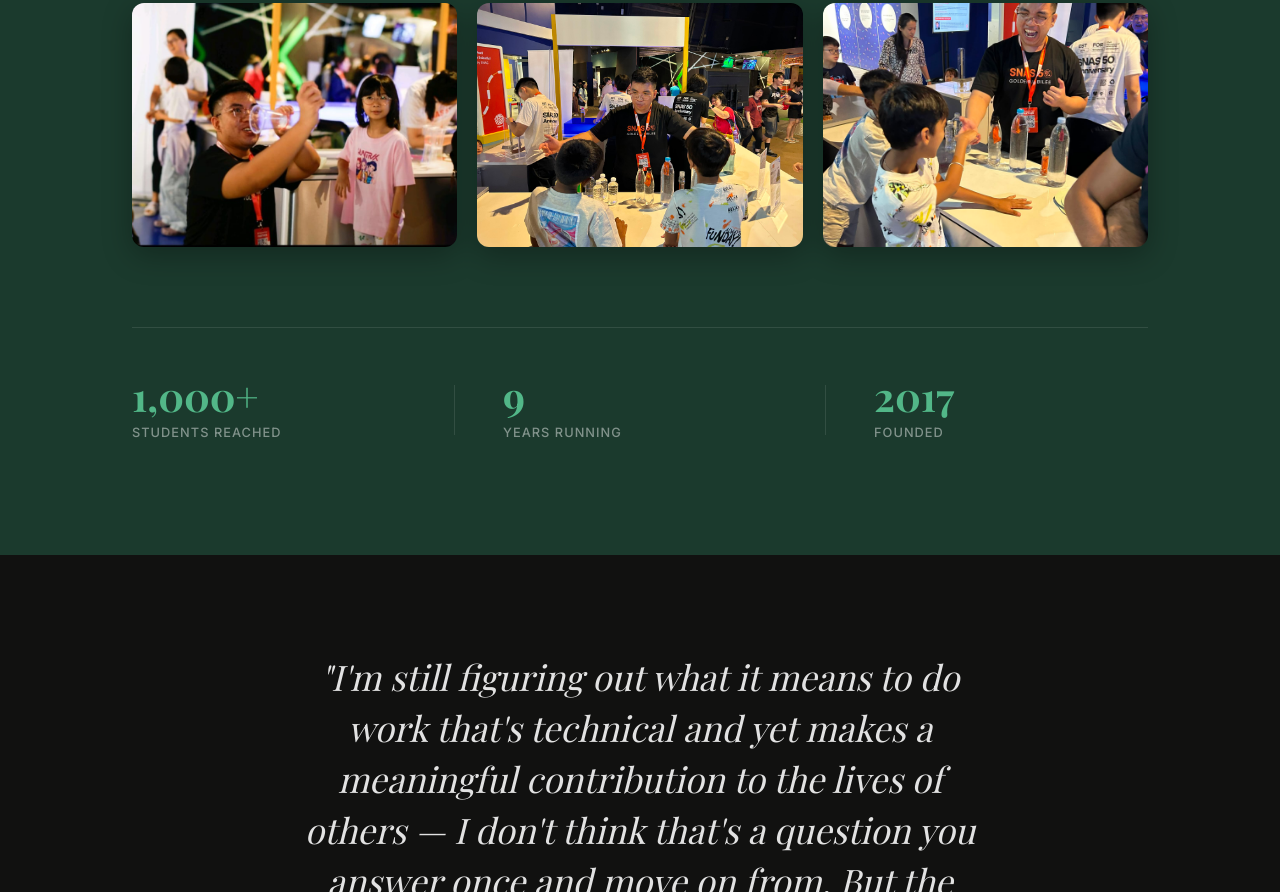
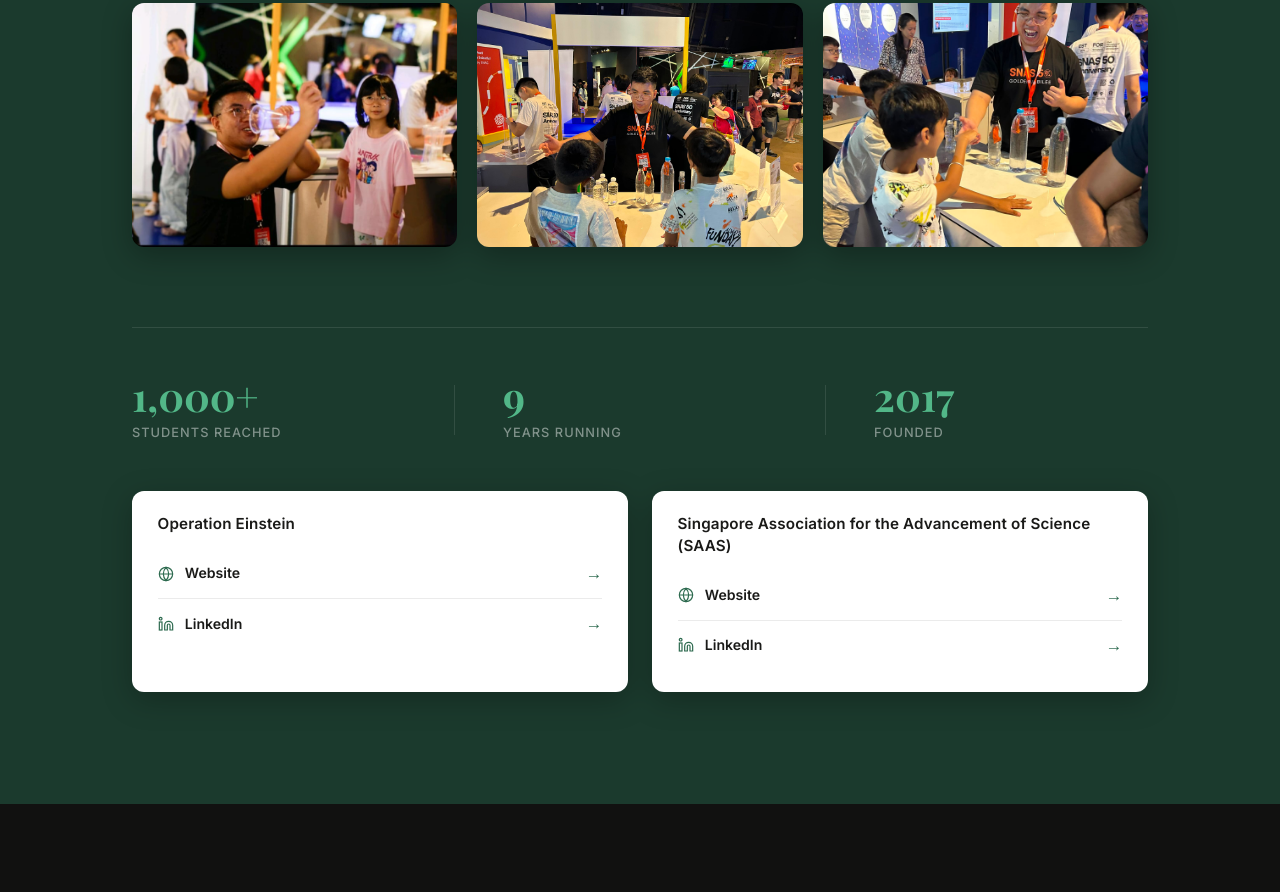
Before and after one commit to bryansowmiaoxuan/bryan-sow-personal-website, a plain HTML site: page index.html in a window 1280 px wide. Shown: the part 7697-8589 px from the top of the page. Drawn offline with nearby package versions, Linux system fonts and the light colour scheme; a web font is replaced by a local one.

Commit message:
Add Operation Einstein and SAAS website/LinkedIn links
Spell out SAAS's full name in the intro badge, and add a link-card
component to the Operation Einstein section pointing to both orgs'
websites and LinkedIn pages. Styled to match the existing paper-link
pattern (white card, green accents, arrow affordance) so external
links read consistently across the site.

Co-Authored-By: Claude Sonnet 5 <noreply@anthropic.com>

```diff
--- a/index.html
+++ b/index.html
@@ -346,7 +346,7 @@
           <p class="oe-tagline">
             Hands-on, exploratory STEM education for kids who deserve it most.
           </p>
-          <span class="oe-badge">Now part of SAAS — building towards a flagship programme</span>
+          <span class="oe-badge">Now part of the Singapore Association for the Advancement of Science (SAAS) — building towards a flagship programme</span>
         </div>
         <img
           src="images_videos/Operation Einstein Logo.png"
@@ -462,6 +462,39 @@
           <span class="oe-stat-label">Founded</span>
         </div>
       </div>
+
+      <div class="oe-link-groups fade-up delay-3">
+        <div class="link-card">
+          <h4 class="link-card-title">Operation Einstein</h4>
+          <div class="link-card-rows">
+            <a href="https://operationeinstein.wixsite.com/einstein" class="link-row" target="_blank" rel="noopener">
+              <svg width="16" height="16" viewBox="0 0 24 24" fill="none" stroke="currentColor" stroke-width="1.8"><circle cx="12" cy="12" r="10"/><path d="M2 12h20M12 2a15.3 15.3 0 0 1 4 10 15.3 15.3 0 0 1-4 10 15.3 15.3 0 0 1-4-10 15.3 15.3 0 0 1 4-10z"/></svg>
+              <span>Website</span>
+              <span class="link-row-arrow">→</span>
+            </a>
+            <a href="https://www.linkedin.com/company/operation-einstein/" class="link-row" target="_blank" rel="noopener">
+              <svg width="16" height="16" viewBox="0 0 24 24" fill="none" stroke="currentColor" stroke-width="1.8"><path d="M16 8a6 6 0 0 1 6 6v7h-4v-7a2 2 0 0 0-2-2 2 2 0 0 0-2 2v7h-4v-7a6 6 0 0 1 6-6z"/><rect x="2" y="9" width="4" height="12"/><circle cx="4" cy="4" r="2"/></svg>
+              <span>LinkedIn</span>
+              <span class="link-row-arrow">→</span>
+            </a>
+          </div>
+        </div>
+        <div class="link-card">
+          <h4 class="link-card-title">Singapore Association for the Advancement of Science (SAAS)</h4>
+          <div class="link-card-rows">
+            <a href="https://snas.org.sg/members/saas" class="link-row" target="_blank" rel="noopener">
+              <svg width="16" height="16" viewBox="0 0 24 24" fill="none" stroke="currentColor" stroke-width="1.8"><circle cx="12" cy="12" r="10"/><path d="M2 12h20M12 2a15.3 15.3 0 0 1 4 10 15.3 15.3 0 0 1-4 10 15.3 15.3 0 0 1-4-10 15.3 15.3 0 0 1 4-10z"/></svg>
+              <span>Website</span>
+              <span class="link-row-arrow">→</span>
+            </a>
+            <a href="https://www.linkedin.com/company/the-singapore-association-for-the-advancement-of-science-saas/" class="link-row" target="_blank" rel="noopener">
+              <svg width="16" height="16" viewBox="0 0 24 24" fill="none" stroke="currentColor" stroke-width="1.8"><path d="M16 8a6 6 0 0 1 6 6v7h-4v-7a2 2 0 0 0-2-2 2 2 0 0 0-2 2v7h-4v-7a6 6 0 0 1 6-6z"/><rect x="2" y="9" width="4" height="12"/><circle cx="4" cy="4" r="2"/></svg>
+              <span>LinkedIn</span>
+              <span class="link-row-arrow">→</span>
+            </a>
+          </div>
+        </div>
+      </div>
     </div>
   </section>
 
--- a/style.css
+++ b/style.css
@@ -896,6 +896,72 @@ ul { list-style: none; }
   margin: 0 3rem;
 }
 
+.oe-link-groups {
+  display: grid;
+  grid-template-columns: 1fr 1fr;
+  gap: 1.5rem;
+  margin-top: 3rem;
+}
+
+/* Reusable "external link" card — same white-card + arrow affordance as
+   .paper-link, so any component pointing offsite reads consistently. */
+.link-card {
+  background: var(--white);
+  border-radius: var(--radius-lg);
+  padding: 1.4rem 1.6rem;
+  box-shadow: 0 8px 30px rgba(0,0,0,0.25);
+}
+
+.link-card-title {
+  font-size: 0.95rem;
+  font-weight: 700;
+  color: var(--text);
+  line-height: 1.4;
+  margin-bottom: 0.9rem;
+  letter-spacing: 0.01em;
+}
+
+.link-card-rows {
+  display: flex;
+  flex-direction: column;
+}
+
+.link-row {
+  display: flex;
+  align-items: center;
+  gap: 0.7rem;
+  padding: 0.7rem 0;
+  border-top: 1px solid rgba(0,0,0,0.08);
+  color: var(--text);
+  font-size: 0.88rem;
+  font-weight: 600;
+  transition: color var(--transition);
+}
+
+.link-card-rows .link-row:first-child {
+  border-top: none;
+}
+
+.link-row svg {
+  color: var(--green);
+  flex-shrink: 0;
+}
+
+.link-row-arrow {
+  margin-left: auto;
+  color: var(--green);
+  font-size: 1.05rem;
+  transition: transform var(--transition);
+}
+
+.link-row:hover {
+  color: var(--green);
+}
+
+.link-row:hover .link-row-arrow {
+  transform: translateX(4px);
+}
+
 /* =============================================
    Beliefs / Quote
    ============================================= */
@@ -1111,6 +1177,10 @@ footer {
     gap: 2rem;
   }
 
+  .oe-link-groups {
+    grid-template-columns: 1fr;
+  }
+
   .oe-stat-divider {
     display: none;
   }
```
